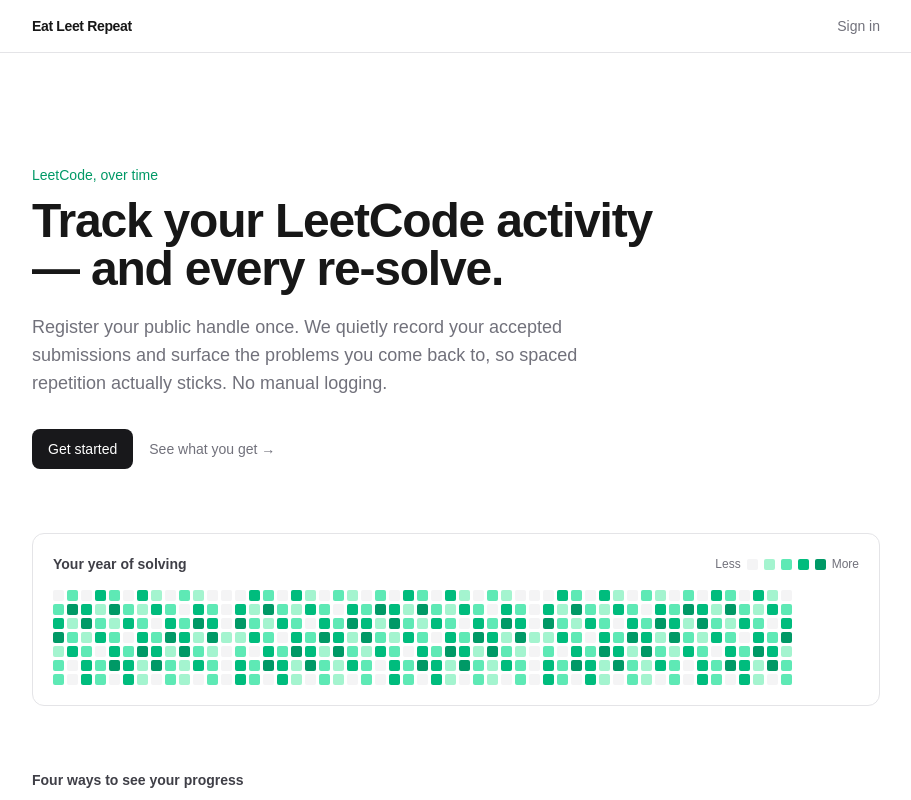
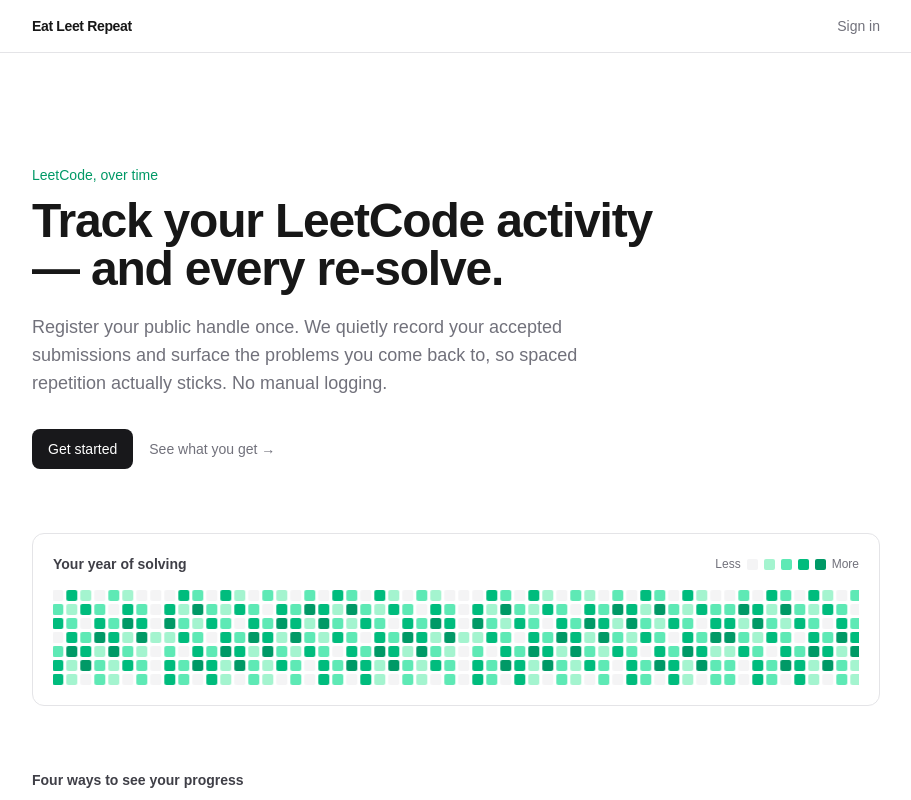
Before and after one commit to nathan-nw/EatLeetRepeat, a Next.js app: page / in a window 1280 px wide. Shown: the top 800 px of the page, without its empty margins (184-1095 px from the left). Built offline with nearby package versions, Linux system fonts and the light colour scheme.

Commit message:
feat: animated scrolling heatmap on landing page

```diff
--- a/app/page.tsx
+++ b/app/page.tsx
@@ -64,7 +64,7 @@
               <span>More</span>
             </div>
           </div>
-          <div className="mt-4 overflow-x-auto">
+          <div className="mt-4 overflow-hidden">
             <DemoHeatmap />
           </div>
         </div>
@@ -180,9 +180,13 @@
   },
 ];
 
-// A decorative ~year-long contribution grid. Intensity is a fixed, deterministic
-// function of the cell index (no randomness → no hydration surprises), shaped to
-// look like real activity: busier weekdays, a couple of quiet stretches.
+// Continuously scrolling marquee of a decorative ~year-long contribution grid.
+// Intensity is a fixed, deterministic function of the cell index (no randomness →
+// no hydration surprises), shaped to look like real activity: busier weekdays, a
+// couple of quiet stretches. Two identical copies sit side by side and the track
+// translates by exactly one copy's width, so the loop is seamless. Columns carry
+// a right margin (instead of a container gap) so the two copies butt together
+// with consistent spacing — that's what makes -50% land perfectly.
 function DemoHeatmap() {
   const weeks = 53;
   const days = 7;
@@ -195,10 +199,10 @@
     columns.push(col);
   }
 
-  return (
-    <div className="flex gap-[3px]">
+  const grid = (
+    <div className="flex shrink-0">
       {columns.map((col, w) => (
-        <div key={w} className="flex flex-col gap-[3px]">
+        <div key={w} className="mr-[3px] flex flex-col gap-[3px]">
           {col.map((level, d) => (
             <span key={d} className={`${CELL} ${LEVELS[level]}`} />
           ))}
@@ -206,7 +210,31 @@
       ))}
     </div>
   );
+
+  return (
+    <div className="flex w-max elr-heatmap-track" aria-hidden="true">
+      <style>{MARQUEE_CSS}</style>
+      {grid}
+      {grid}
+    </div>
+  );
 }
+
+// Pure-CSS seamless marquee. Duplicated content + translateX(-50%) loops without
+// a seam; paused only for users who prefer reduced motion.
+const MARQUEE_CSS = `
+.elr-heatmap-track {
+  animation: elr-heatmap-scroll 60s linear infinite;
+  will-change: transform;
+}
+@keyframes elr-heatmap-scroll {
+  from { transform: translateX(0); }
+  to { transform: translateX(-50%); }
+}
+@media (prefers-reduced-motion: reduce) {
+  .elr-heatmap-track { animation: none; }
+}
+`;
 
 function intensity(week: number, day: number): number {
   // Weekends lean quieter; two "vacation" weeks are near-empty; otherwise a
```
